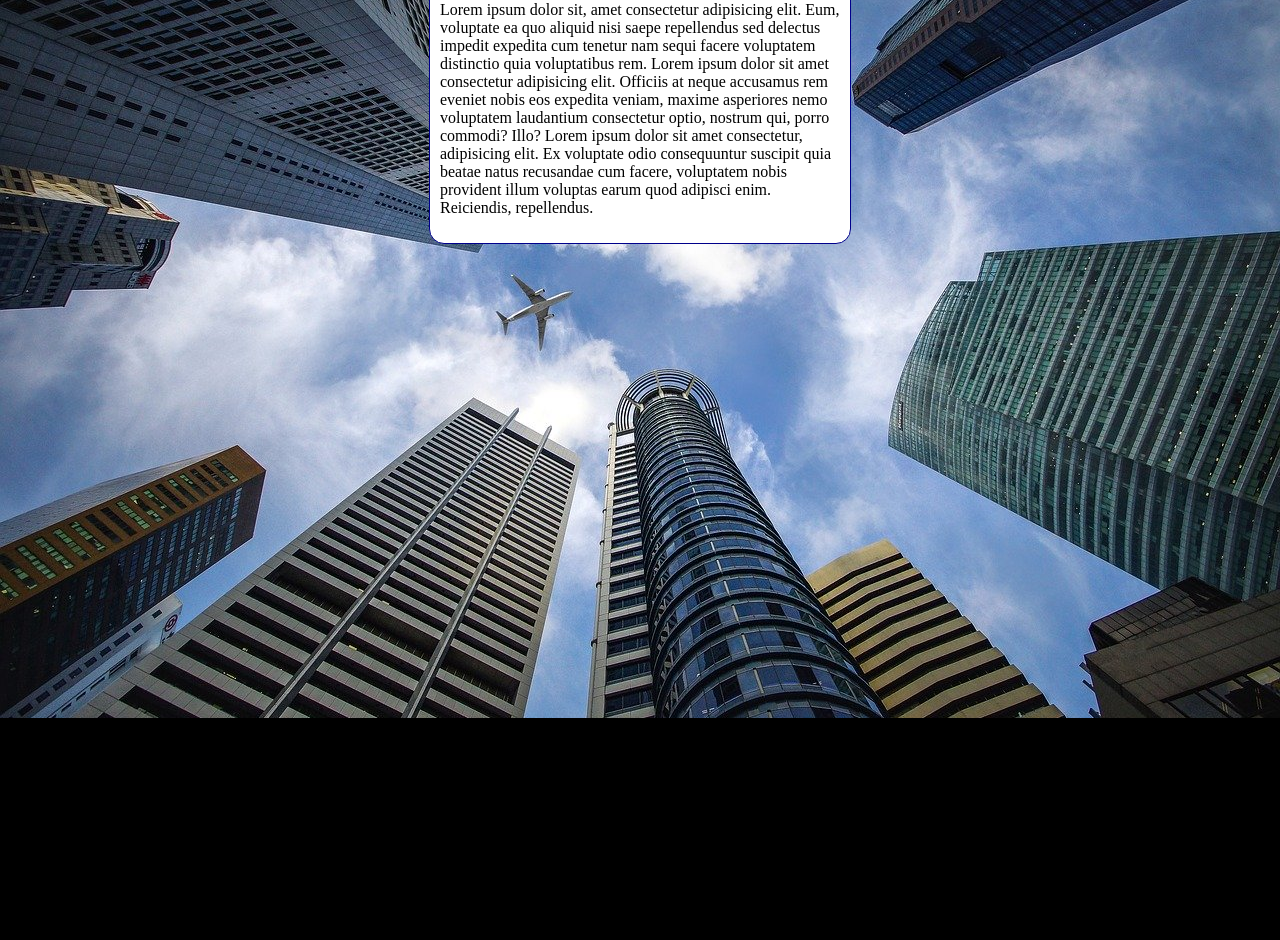
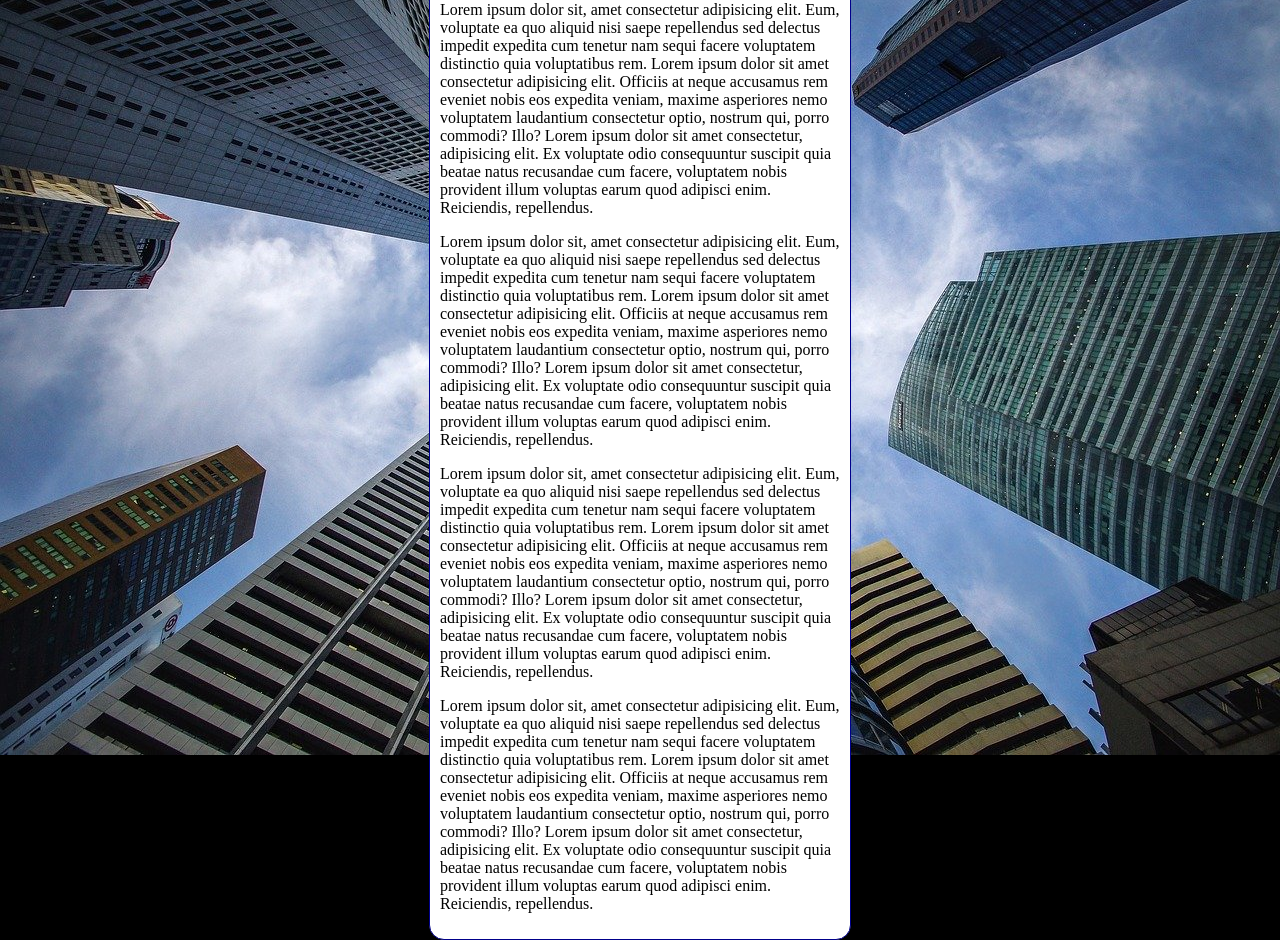
Before and after one commit to diegovieiracosta/cursoguanabara, a plain HTML site: page exercicios/ex022/fundo006.html in a window 1280 px wide. Shown: the part 98-1038 px from the top of the page. Before the commit the page ends 816 px from the top, so only its background shows below. Drawn offline with Linux system fonts and the light colour scheme.

Commit message:
Update fundo006.html

```diff
--- a/exercicios/ex022/fundo006.html
+++ b/exercicios/ex022/fundo006.html
@@ -30,6 +30,9 @@
     <main>
         <h1>Teste de imagem de fundo</h1>
         <p>Lorem ipsum dolor sit, amet consectetur adipisicing elit. Eum, voluptate ea quo aliquid nisi saepe repellendus sed delectus impedit expedita cum tenetur nam sequi facere voluptatem distinctio quia voluptatibus rem. Lorem ipsum dolor sit amet consectetur adipisicing elit. Officiis at neque accusamus rem eveniet nobis eos expedita veniam, maxime asperiores nemo voluptatem laudantium consectetur optio, nostrum qui, porro commodi? Illo? Lorem ipsum dolor sit amet consectetur, adipisicing elit. Ex voluptate odio consequuntur suscipit quia beatae natus recusandae cum facere, voluptatem nobis provident illum voluptas earum quod adipisci enim. Reiciendis, repellendus.</p>
+        <p>Lorem ipsum dolor sit, amet consectetur adipisicing elit. Eum, voluptate ea quo aliquid nisi saepe repellendus sed delectus impedit expedita cum tenetur nam sequi facere voluptatem distinctio quia voluptatibus rem. Lorem ipsum dolor sit amet consectetur adipisicing elit. Officiis at neque accusamus rem eveniet nobis eos expedita veniam, maxime asperiores nemo voluptatem laudantium consectetur optio, nostrum qui, porro commodi? Illo? Lorem ipsum dolor sit amet consectetur, adipisicing elit. Ex voluptate odio consequuntur suscipit quia beatae natus recusandae cum facere, voluptatem nobis provident illum voluptas earum quod adipisci enim. Reiciendis, repellendus.</p>
+        <p>Lorem ipsum dolor sit, amet consectetur adipisicing elit. Eum, voluptate ea quo aliquid nisi saepe repellendus sed delectus impedit expedita cum tenetur nam sequi facere voluptatem distinctio quia voluptatibus rem. Lorem ipsum dolor sit amet consectetur adipisicing elit. Officiis at neque accusamus rem eveniet nobis eos expedita veniam, maxime asperiores nemo voluptatem laudantium consectetur optio, nostrum qui, porro commodi? Illo? Lorem ipsum dolor sit amet consectetur, adipisicing elit. Ex voluptate odio consequuntur suscipit quia beatae natus recusandae cum facere, voluptatem nobis provident illum voluptas earum quod adipisci enim. Reiciendis, repellendus.</p>
+        <p>Lorem ipsum dolor sit, amet consectetur adipisicing elit. Eum, voluptate ea quo aliquid nisi saepe repellendus sed delectus impedit expedita cum tenetur nam sequi facere voluptatem distinctio quia voluptatibus rem. Lorem ipsum dolor sit amet consectetur adipisicing elit. Officiis at neque accusamus rem eveniet nobis eos expedita veniam, maxime asperiores nemo voluptatem laudantium consectetur optio, nostrum qui, porro commodi? Illo? Lorem ipsum dolor sit amet consectetur, adipisicing elit. Ex voluptate odio consequuntur suscipit quia beatae natus recusandae cum facere, voluptatem nobis provident illum voluptas earum quod adipisci enim. Reiciendis, repellendus.</p>
     </main>
 </body>
 </html>
```
